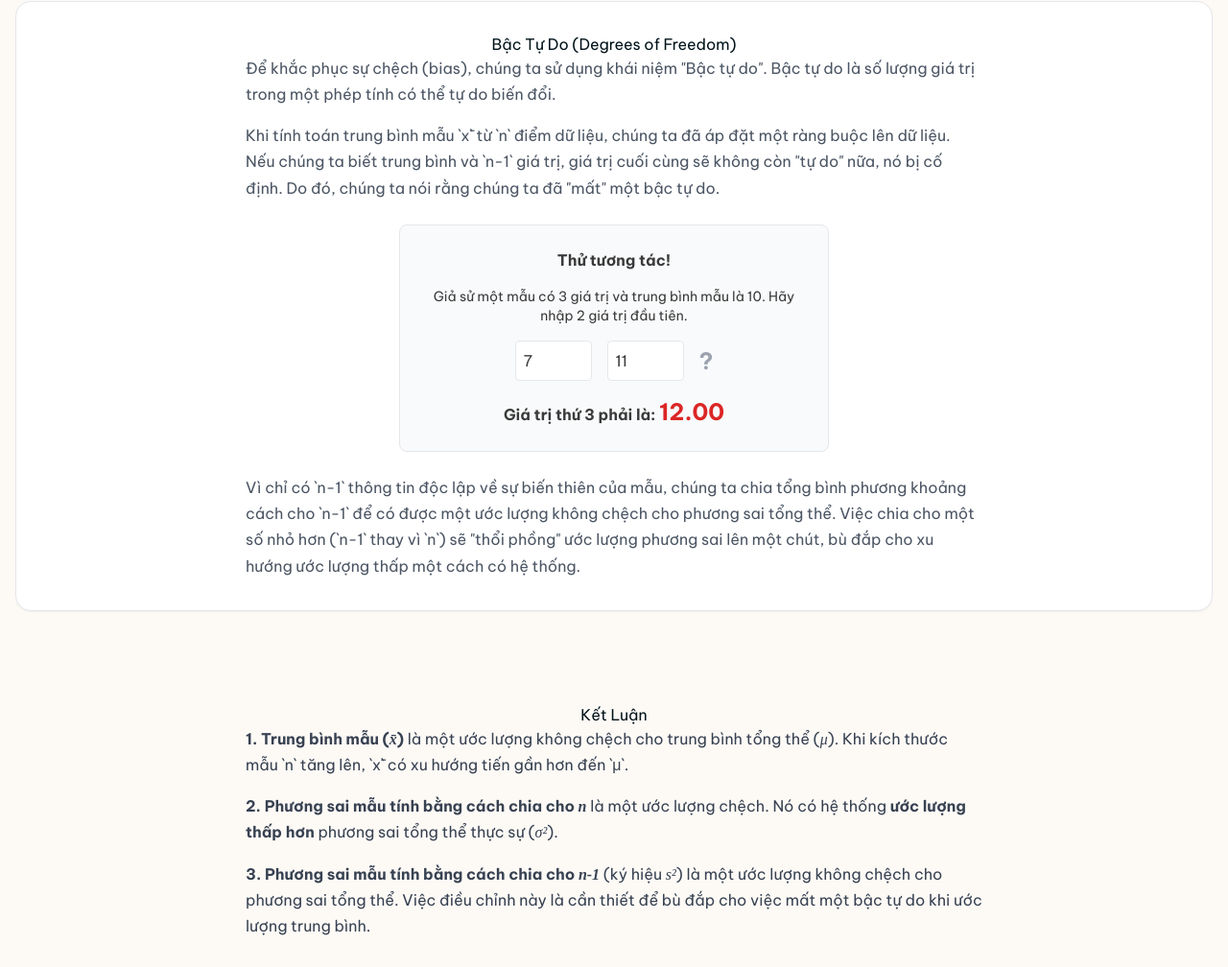
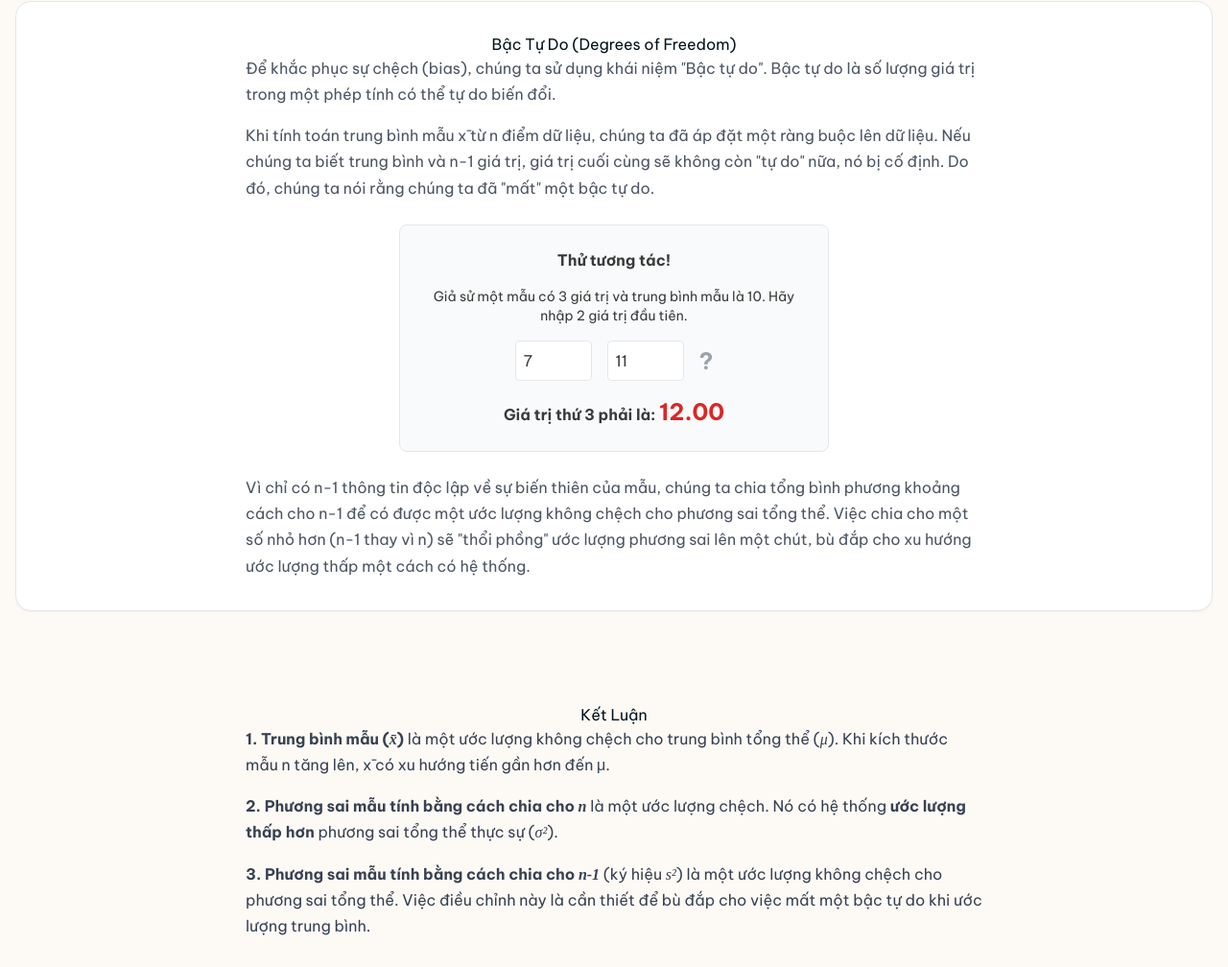
Before and after one commit to quang2719/Visualize-Population-Sample-and-Variance, a plain HTML site: page index.html in a window 1280 px wide. Shown: the part 1915-2923 px from the top of the page at 96% size. Drawn offline with nearby package versions, Linux system fonts and the light colour scheme.

Commit message:
Refactor index.html to improve readability by removing unnecessary backticks and ensuring consistent formatting in bias explanation and conclusion sections.

```diff
--- a/index.html
+++ b/index.html
@@ -144,7 +144,7 @@
             <section id="bias-explanation" class="mb-16">
                 <h2 class="text-center">Tại Sao Phương Sai Mẫu (chia cho <span class="latex">n</span>) Bị Chệch?</h2>
                 <p class="text-center text-gray-600 max-w-3xl mx-auto mb-8">
-                    Phương sai mẫu tính bằng cách chia cho `n` có xu hướng ước lượng thấp hơn phương sai thực của tổng thể. Điều này xảy ra vì tổng bình phương khoảng cách từ các điểm trong mẫu đến **trung bình mẫu (<span class="latex">x̄</span>)** luôn là giá trị nhỏ nhất có thể. Biểu đồ dưới đây cho thấy tổng bình phương khoảng cách `Σ(xᵢ - z)²` là một hàm parabol của `z`. Điểm đáy của parabol (giá trị nhỏ nhất) luôn nằm tại `z = x̄`. Bất kỳ giá trị `z` nào khác, kể cả trung bình tổng thể `μ`, cũng sẽ cho tổng bình phương lớn hơn.
+                    Phương sai mẫu tính bằng cách chia cho n có xu hướng ước lượng thấp hơn phương sai thực của tổng thể. Điều này xảy ra vì tổng bình phương khoảng cách từ các điểm trong mẫu đến **trung bình mẫu (<span class="latex">x̄</span>)** luôn là giá trị nhỏ nhất có thể. Biểu đồ dưới đây cho thấy tổng bình phương khoảng cách Σ(xᵢ - z)² là một hàm parabol của z. Điểm đáy của parabol (giá trị nhỏ nhất) luôn nằm tại z = x̄. Bất kỳ giá trị z nào khác, kể cả trung bình tổng thể μ, cũng sẽ cho tổng bình phương lớn hơn.
                 </p>
                  <div class="chart-container">
                     <canvas id="varianceParabolaChart"></canvas>
@@ -159,7 +159,7 @@
                     Để khắc phục sự chệch (bias), chúng ta sử dụng khái niệm "Bậc tự do". Bậc tự do là số lượng giá trị trong một phép tính có thể tự do biến đổi.
                 </p>
                 <p class="text-gray-600 max-w-3xl mx-auto mb-6">
-                    Khi tính toán trung bình mẫu `x̄` từ `n` điểm dữ liệu, chúng ta đã áp đặt một ràng buộc lên dữ liệu. Nếu chúng ta biết trung bình và `n-1` giá trị, giá trị cuối cùng sẽ không còn "tự do" nữa, nó bị cố định. Do đó, chúng ta nói rằng chúng ta đã "mất" một bậc tự do.
+                    Khi tính toán trung bình mẫu x̄ từ n điểm dữ liệu, chúng ta đã áp đặt một ràng buộc lên dữ liệu. Nếu chúng ta biết trung bình và n-1 giá trị, giá trị cuối cùng sẽ không còn "tự do" nữa, nó bị cố định. Do đó, chúng ta nói rằng chúng ta đã "mất" một bậc tự do.
                 </p>
                 <div class="max-w-md mx-auto bg-gray-50 p-6 rounded-lg border">
                     <h4 class="font-bold text-center mb-4">Thử tương tác!</h4>
@@ -172,7 +172,7 @@
                      <p class="text-center font-bold">Giá trị thứ 3 phải là: <span id="dofResult" class="text-2xl text-red-600">12</span></p>
                 </div>
                 <p class="text-gray-600 max-w-3xl mx-auto mt-6">
-                    Vì chỉ có `n-1` thông tin độc lập về sự biến thiên của mẫu, chúng ta chia tổng bình phương khoảng cách cho `n-1` để có được một ước lượng không chệch cho phương sai tổng thể. Việc chia cho một số nhỏ hơn (`n-1` thay vì `n`) sẽ "thổi phồng" ước lượng phương sai lên một chút, bù đắp cho xu hướng ước lượng thấp một cách có hệ thống.
+                    Vì chỉ có n-1 thông tin độc lập về sự biến thiên của mẫu, chúng ta chia tổng bình phương khoảng cách cho n-1 để có được một ước lượng không chệch cho phương sai tổng thể. Việc chia cho một số nhỏ hơn (n-1 thay vì n) sẽ "thổi phồng" ước lượng phương sai lên một chút, bù đắp cho xu hướng ước lượng thấp một cách có hệ thống.
                 </p>
             </section>
 
@@ -181,7 +181,7 @@
                 <h2 class="text-center">Kết Luận</h2>
                 <div class="max-w-3xl mx-auto text-left space-y-4 text-gray-700">
                     <p>
-                        <span class="font-bold">1. Trung bình mẫu (<span class="latex">x̄</span>)</span> là một ước lượng không chệch cho trung bình tổng thể (<span class="latex">μ</span>). Khi kích thước mẫu `n` tăng lên, `x̄` có xu hướng tiến gần hơn đến `μ`.
+                        <span class="font-bold">1. Trung bình mẫu (<span class="latex">x̄</span>)</span> là một ước lượng không chệch cho trung bình tổng thể (<span class="latex">μ</span>). Khi kích thước mẫu n tăng lên, x̄ có xu hướng tiến gần hơn đến μ.
                     </p>
                     <p>
                         <span class="font-bold">2. Phương sai mẫu tính bằng cách chia cho <span class="latex">n</span></span> là một ước lượng chệch. Nó có hệ thống <span class="font-bold">ước lượng thấp hơn</span> phương sai tổng thể thực sự (<span class="latex">σ²</span>).
```
